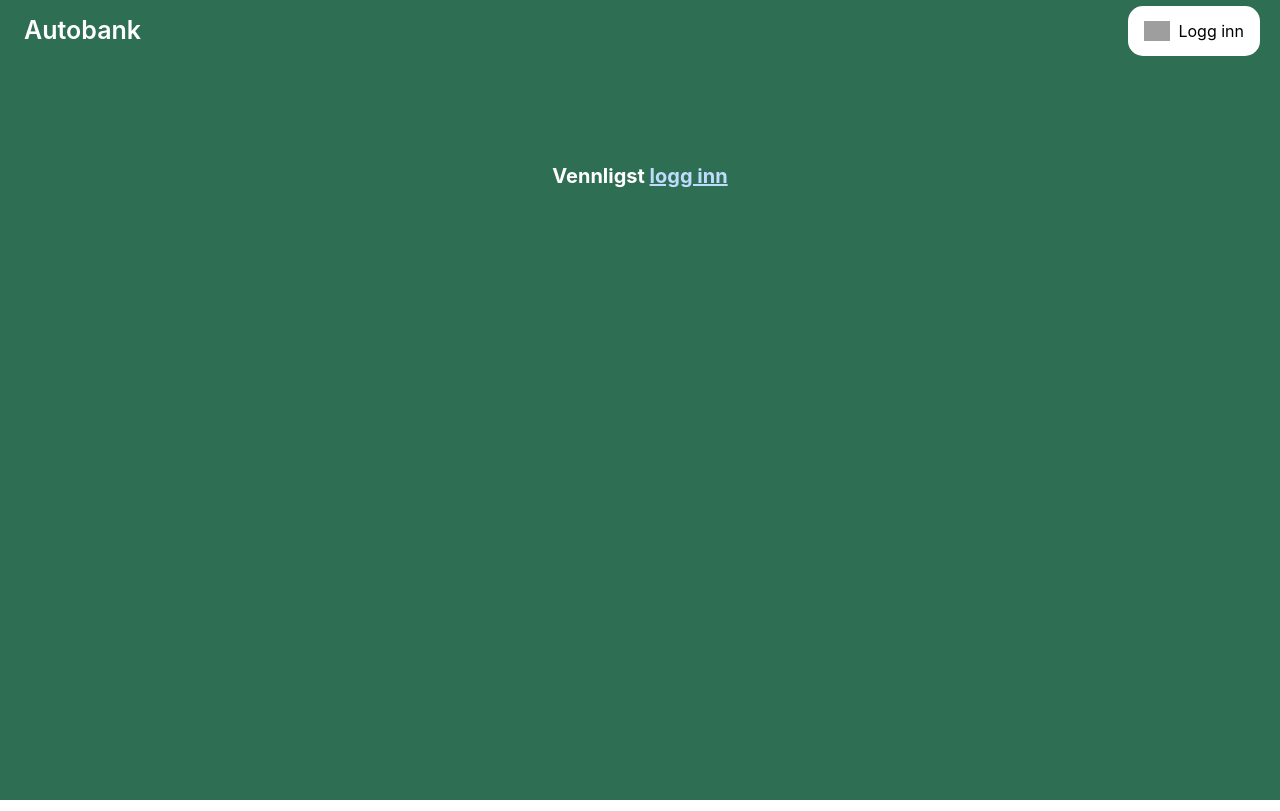
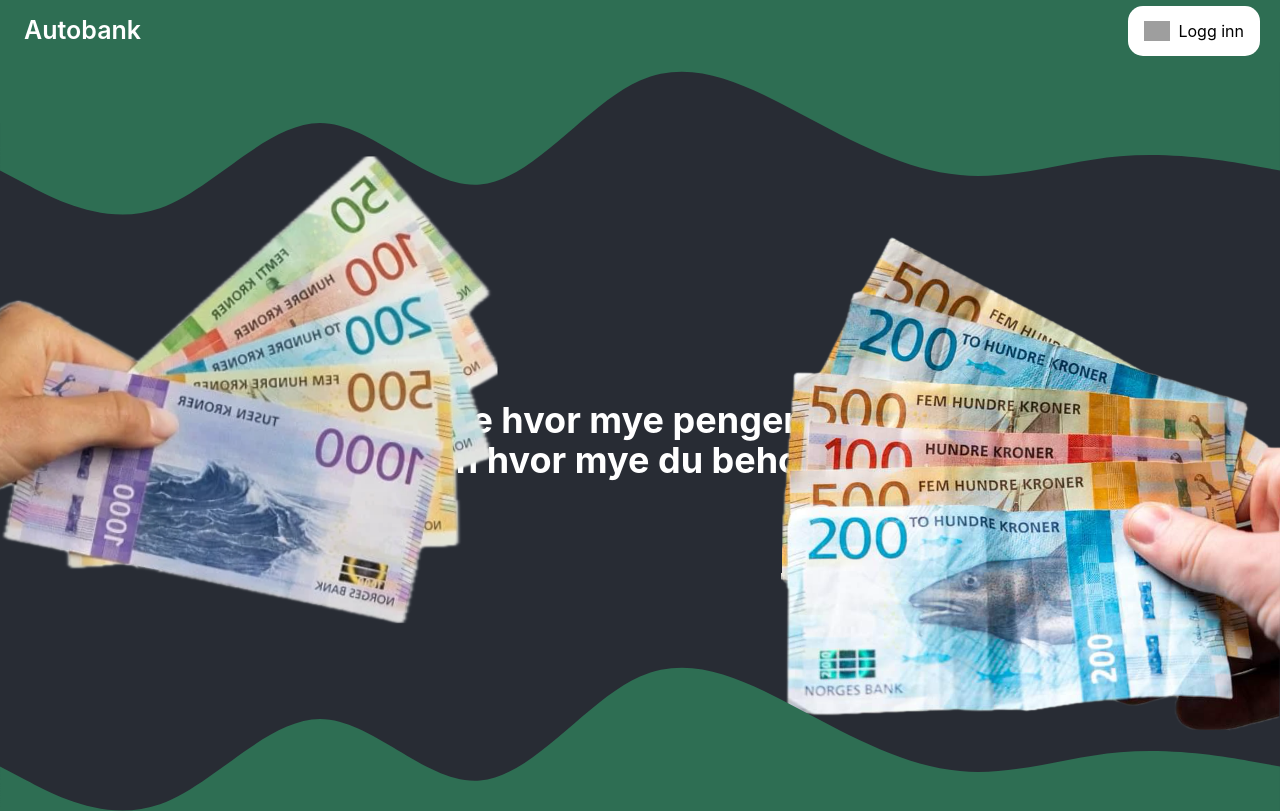
Before and after one commit to appKom/gnocchi, a React (Vite) app: page / in a window 1280 px wide. Shown: the top 811 px of the page. Built offline with nearby package versions, Linux system fonts and the light colour scheme; no server answers; grey boxes are pictures that could not be loaded.

Commit message:
fixed that navbar is on top

```diff
--- a/src/App.tsx
+++ b/src/App.tsx
@@ -32,13 +32,13 @@ function App() {
       <Navbar />
         {isAuthenticated ?
           <Routes>
-            <Route path="/" element={<Home />} /> :
+            <Route path="/" element={<FrontPage />} /> :
             <Route path="/authentication/callback" element={<Authcallback />} />
             <Route path="/kvittering" element={<ReceiptPage />} />
           </Routes>
           :
           <Routes>
-            <Route path="/*" element={<LoginPage />} />
+            <Route path="/*" element={<FrontPage />} />
             <Route path="/authentication/callback" element={<Authcallback />} />
           </Routes>
         }
--- a/src/components/TopBar.tsx
+++ b/src/components/TopBar.tsx
@@ -2,7 +2,6 @@ import topwave from "./topwave.svg"
 import Navbar from "./universal/Navbar"
 export default function Topbar() {
     return (<div className="bg-transparent w-screen fixed z-10">
-        <Navbar/>
     <img src={topwave} alt=""/>
     </div>)
 }
--- a/src/components/universal/Navbar.tsx
+++ b/src/components/universal/Navbar.tsx
@@ -80,7 +80,7 @@ const Navbar = () => {
 
   return (
     <div className="bg-[#2e6e53] flex">
-      <div className="flex items-center justify-between p-3 w-full">
+      <div className="flex items-center justify-between p-3 w-full fixed z-50 bg-[#2e6e53]">
         <div className='flex items-center'>
           <img src={`${import.meta.env.BASE_URL}resources/logo/online-logo-white.png`} className="h-12 w-auto cursor-pointer hidden dark:block"></img>
           <p className="text-[25px] ml-3 font-semibold text-white">Autobank</p>
```
